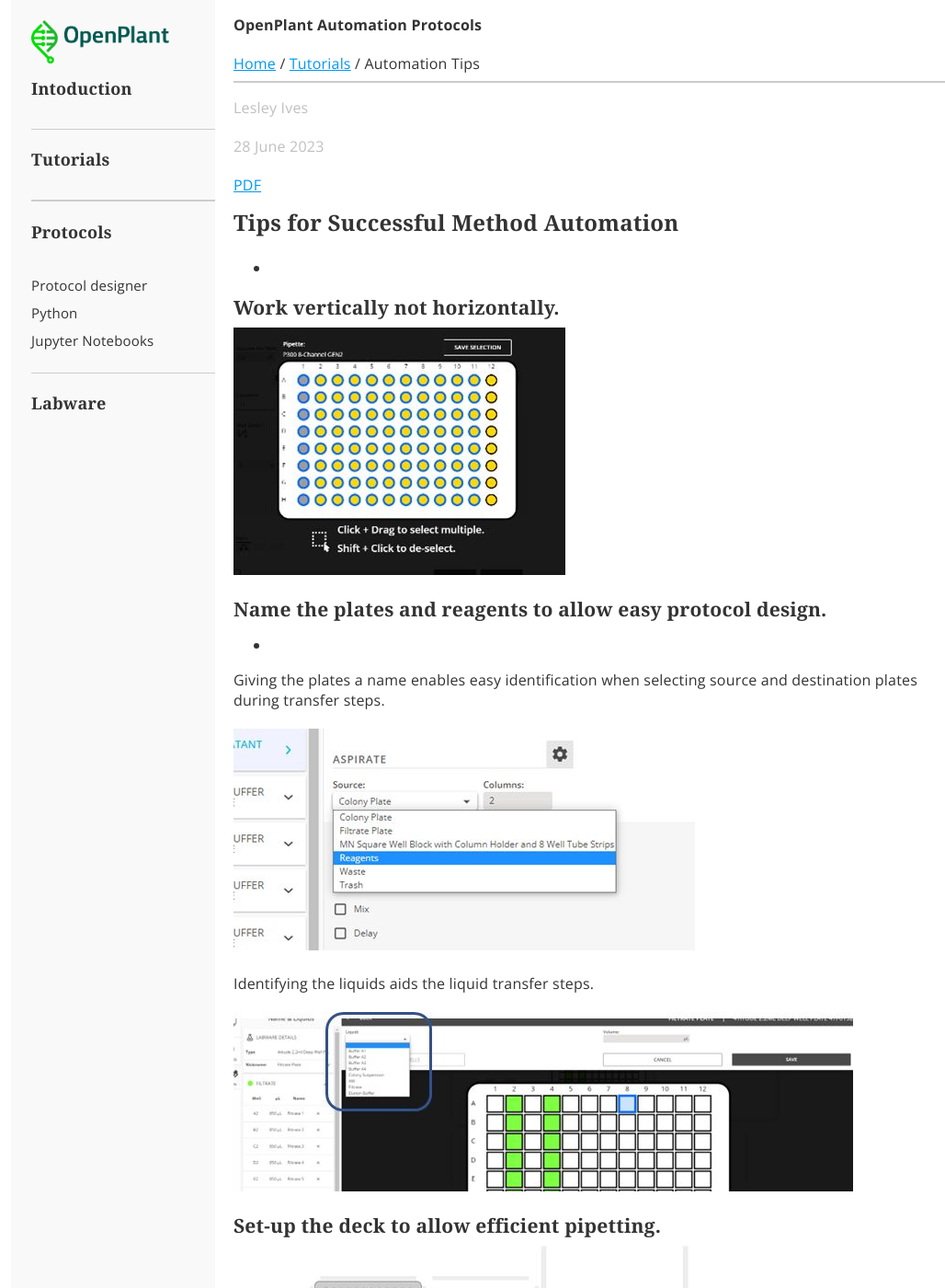
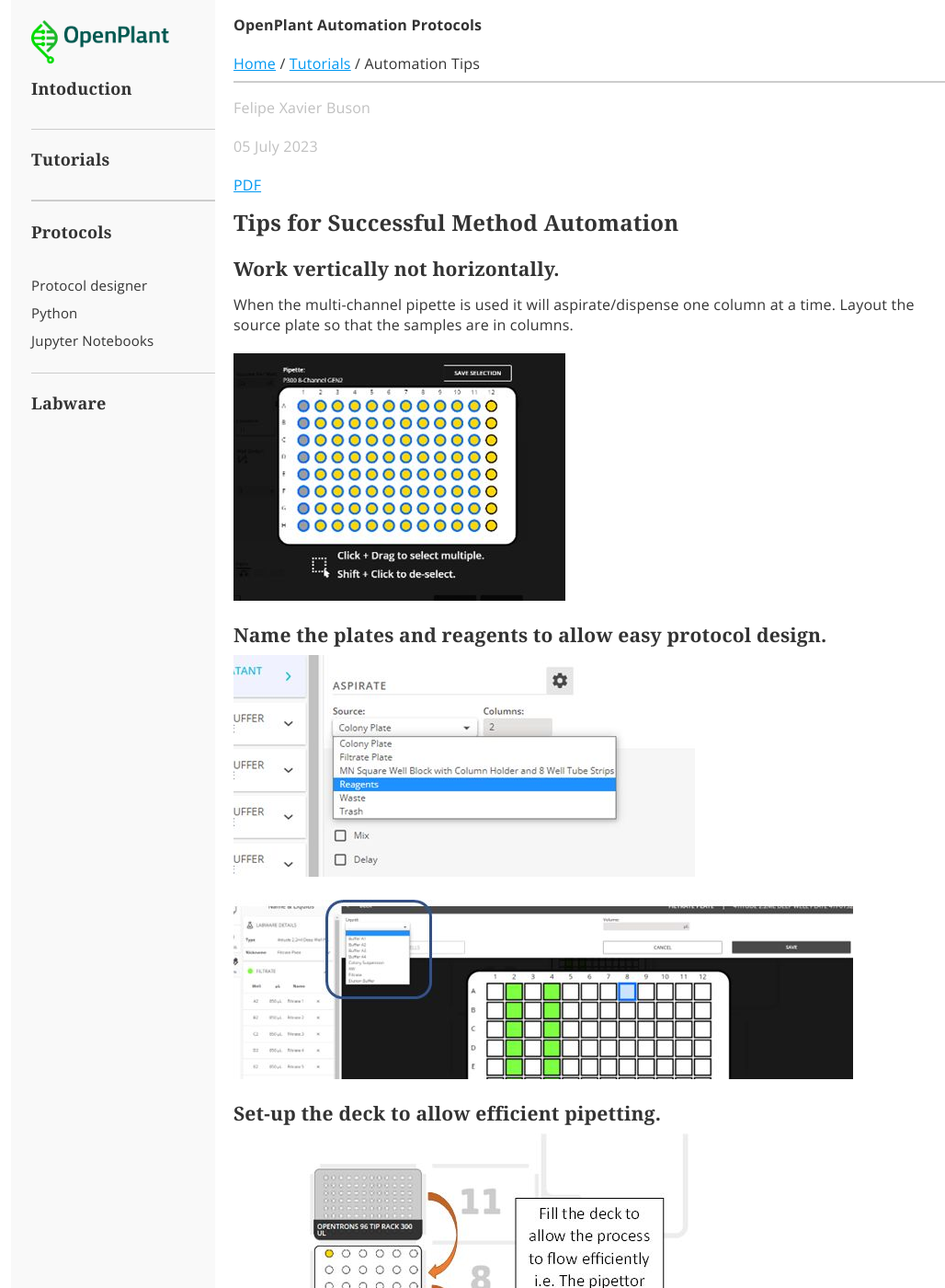
Before and after one commit to openplant/openplant_automation_protocols, a Jekyll site: the page built from Tutorials/Automation Tips/index.html, in a window 1280 px wide and 1400 px high. Shown: the whole window at 92% size, without its empty margins (102-1130 px from the left). Built offline with Jekyll 4.4.1, drawn with Linux system fonts in a browser that asks for light colours; some of the changed text lies outside the part shown.

Commit message:
new formatting on automation tips

```diff
--- a/Tutorials/Automation Tips/index.html
+++ b/Tutorials/Automation Tips/index.html
@@ -3,115 +3,33 @@ layout: default
 title: Automation Tips
 ---
 
-<p class = "metadata">Lesley Ives</p>
-<p class = "metadata">28 June 2023</p>
+<p class = "metadata">Felipe Xavier Buson</p>
+<p class = "metadata">05 July 2023</p>
 <a href="LI_tips.pdf">PDF</a>
 <h1>Tips for Successful Method Automation</h1>
-<ul>
-<li></li>
-</ul>
+<p></p>
 <h2>Work vertically not horizontally.</h2>
+<p>When the multi-channel pipette is used it will aspirate/dispense one column at a time. Layout the source plate so that the samples are in columns.</p>
 <img src="images/LI_tips_1.png">
-<p></p>
-<p></p>
 <h2>Name the plates and reagents to allow easy protocol design.</h2>
-<ul>
-<li></li>
-</ul>
-<p>Giving the plates a name enables easy identification when selecting source and destination plates during transfer steps.</p>
 <img src="images/LI_tips_2.png">
 <p></p>
-<p></p>
-<p></p>
-<p></p>
-<p>Identifying the liquids aids the liquid transfer steps.</p>
 <img src="images/LI_tips_3.png">
-<p></p>
-<p></p>
-<p></p>
-<p></p>
-<p></p>
-<p></p>
-<p></p>
-<p></p>
-<p></p>
 <p></p>
 <h2>Set-up the deck to allow efficient pipetting.</h2>
 <img src="images/LI_tips_4.png">
-<p></p>
-<p></p>
-<p></p>
-<p></p>
-<p></p>
-<p></p>
-<p></p>
-<p></p>
-<p></p>
-<p></p>
-<p></p>
-<p></p>
-<p></p>
-<p></p>
-<p></p>
-<p></p>
 <h2>Consider the placement of plates and tips.</h2>
-<ul>
-<li></li>
-</ul>
 <p>Where possible try to avoid moving tips across plates to reduce the risk of potential ‘drips’ contaminating plates.</p>
-<p></p>
 <img src="images/LI_tips_5.png">
-<p></p>
-<p></p>
-<p></p>
-<p></p>
-<p></p>
-<p></p>
-<p></p>
-<p></p>
-<p></p>
-<p></p>
-<p></p>
-<p></p>
-<p></p>
-<p></p>
 <h2>Consider the tip use strategy.</h2>
-<ul>
-<li></li>
-</ul>
-<p>If the same reagent mix / media is being dispensed to multiple wells, using the same tip will be more cost efficient, as well as more time efficient.</p>
 <img src="images/LI_tips_6.png">
-<p></p>
-<p></p>
-<p></p>
-<p></p>
-<p></p>
-<p></p>
-<p></p>
-<p></p>
 <p></p>
 <p>If the destination well contains the sample avoid cross contamination by dispensing at height.</p>
 <img src="images/LI_tips_7.png">
-<p></p>
-<p></p>
-<p></p>
-<p></p>
-<p></p>
-<p></p>
-<p></p>
-<p></p>
-<p></p>
-<p></p>
-<p></p>
-<p></p>
-<p></p>
-<p>For volumes smaller than the maximum volume of the tip, using the multi-dispense option increases speed and efficiency.</p>
 <img src="images/LI_tips_8.png">
-<p></p>
 <p></p>
 <h2>Consider pipetting parameters.</h2>
 <ul>
-<li></li>
 <li>Flow Rate – Speed can be amended to reflect the liquid e.g. slow the speed for viscous liquids.</li>
 <li>Well Order – Amends the pipetting pattern, can be useful when using the single channel pipettes.</li>
 <li>Tip Position – Set the optimal position for aspirate dispense.</li>
@@ -123,41 +41,18 @@ title: Automation Tips
 <li>Blowout – Additional air ‘blown’ through the tip to remove all residue.</li>
 <img src="images/LI_tips_9.png">
 </ul>
-<p></p>
-<p></p>
 <h2>Use the ‘Pause’ option to add extra flexibility.</h2>
 <ul>
-<li></li>
 <li>Include ‘Off deck’ options – e.g. heated incubations or centrifugation steps</li>
 <li>‘On deck’ timed incubations – Allows specific timings to be included e.g. 2 minute lysis step</li>
-<li>Information for the operator – e.g. pause with instruction to empty the waste bin</li>
 <img src="images/LI_tips_10.png">
 </ul>
-<p></p>
-<p></p>
-<p></p>
-<p></p>
-<p></p>
-<p></p>
-<p></p>
-<p></p>
 <p></p>
 <h2>Name the protocol steps to aid protocol design.</h2>
 <p>Naming the steps makes it easier to amend the protocol later.</p>
 <img src="images/LI_tips_11.png">
-<p></p>
-<p></p>
-<p></p>
-<p></p>
-<p></p>
-<p></p>
-<p></p>
-<p></p>
-<p></p>
-<p></p>
 <h2>Carry out a ‘Dry’ and ‘Wet’ test run.</h2>
 <ul>
-<li></li>
 <li>‘Dry’ - Position the relevant ‘empty’ labware on the deck and run the protocol.</li>
 <li>This will test the movement of the pipettors around the deck.</li>
 <li>‘Wet’ – Position the relevant labware on the deck, use water instead of sample/reagents.</li>
@@ -165,7 +60,4 @@ title: Automation Tips
 </ul>
 <p></p>
 <h2>Carry out some reagent test transfers.</h2>
-<ul>
-<li></li>
-</ul>
 <p>Create a simple liquid transfer protocol to test the aspiration and dispense parameters of liquids that are particularly viscous or volatile.</p>
```
